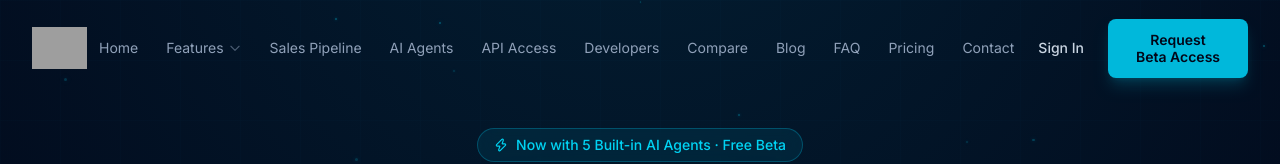
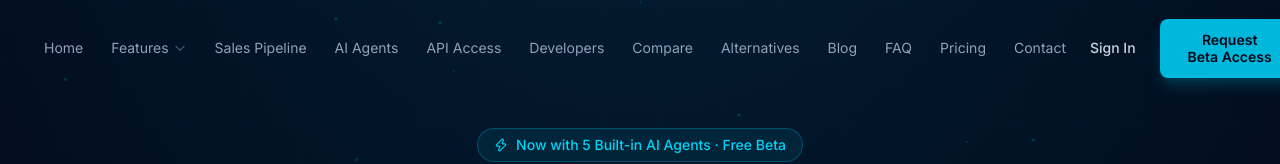
Before and after one commit to Scootermcgavin121/cornerstone-marketing-v2, a Next.js app: page / in a window 1280 px wide. Shown: the top 164 px of the page. Built offline with nearby package versions, Linux system fonts and the light colour scheme; grey boxes are pictures that could not be loaded.

Commit message:
feat(navbar): add Alternatives link between Compare and Blog

```diff
--- a/src/components/Navbar.tsx
+++ b/src/components/Navbar.tsx
@@ -15,6 +15,7 @@ const navLinks = [
   { label: "API Access", href: "/api-access", hasDropdown: false },
   { label: "Developers", href: "/api-docs", hasDropdown: false },
   { label: "Compare", href: "/compare", hasDropdown: false },
+  { label: "Alternatives", href: "/alternatives", hasDropdown: false },
   { label: "Blog", href: "/blog", hasDropdown: false },
   { label: "FAQ", href: "/faq", hasDropdown: false },
   { label: "Pricing", href: "/#pricing", hasDropdown: false },
```
